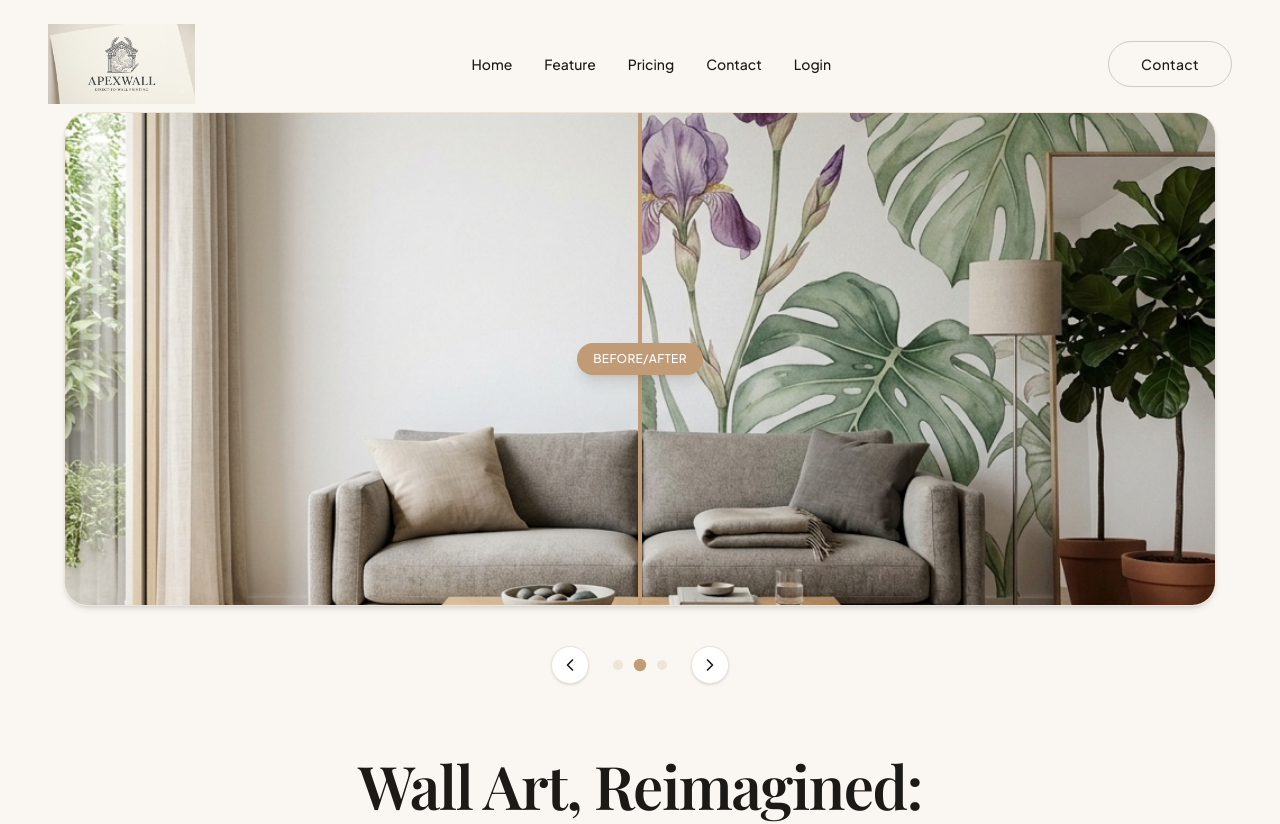
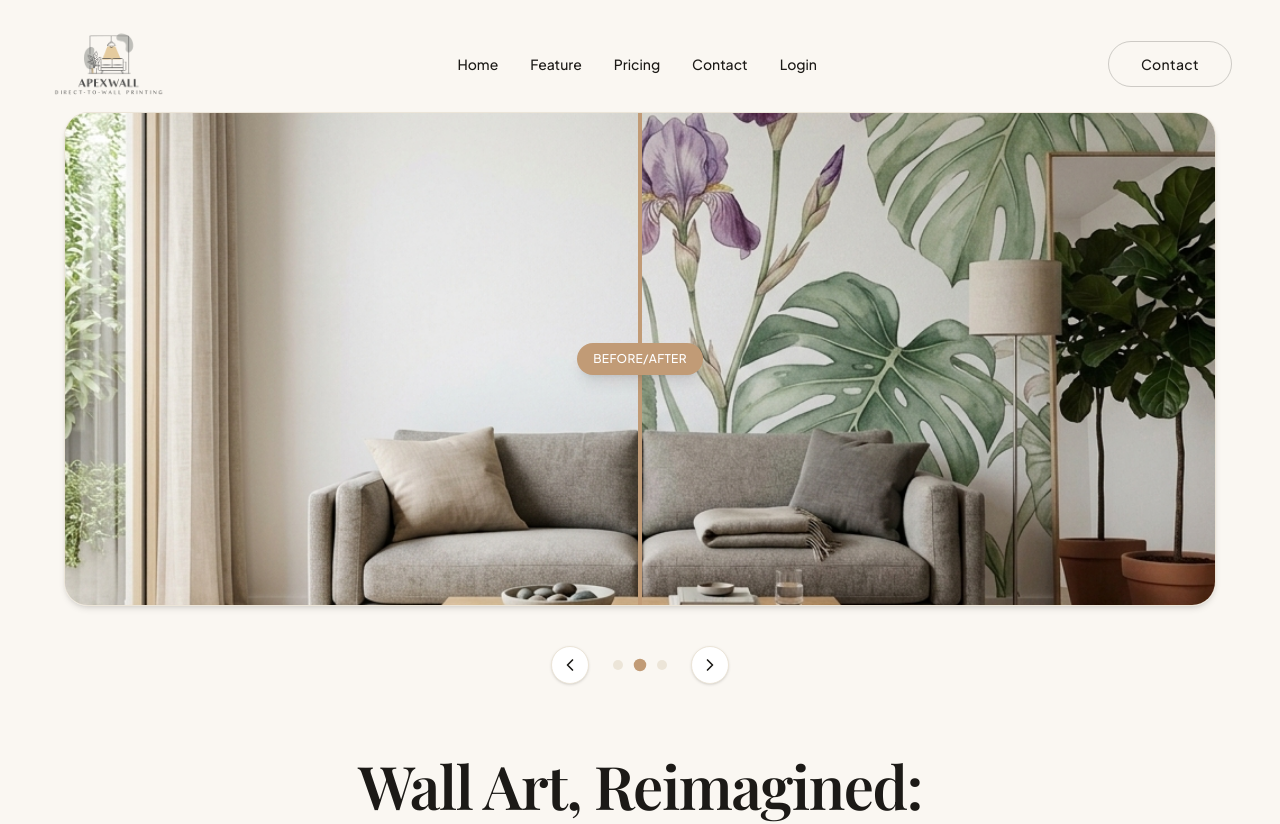
Before and after one commit to JayaSuriya24/ApexWall_3D_Website, a Next.js app: page / in a window 1280 px wide. Shown: the top 824 px of the page. Built offline with nearby package versions, Linux system fonts and the light colour scheme; a web font is replaced by a local one.

Commit message:
feat: process new logo to remove grid background and make it transparent

```diff
--- a/src/components/sections/navbar.tsx
+++ b/src/components/sections/navbar.tsx
@@ -37,9 +37,9 @@ export function Navbar() {
           {/* Logo */}
           <div className="flex items-center">
             <img
-              src="/images/logo.png"
+              src="/images/logo_transparent.png"
               alt="ApexWall"
-              className="h-16 md:h-20 w-auto object-contain mix-blend-multiply"
+              className="h-16 md:h-20 w-auto object-contain"
             />
           </div>
 
```
Also changed, not shown: public/images/logo_transparent.png (added).
